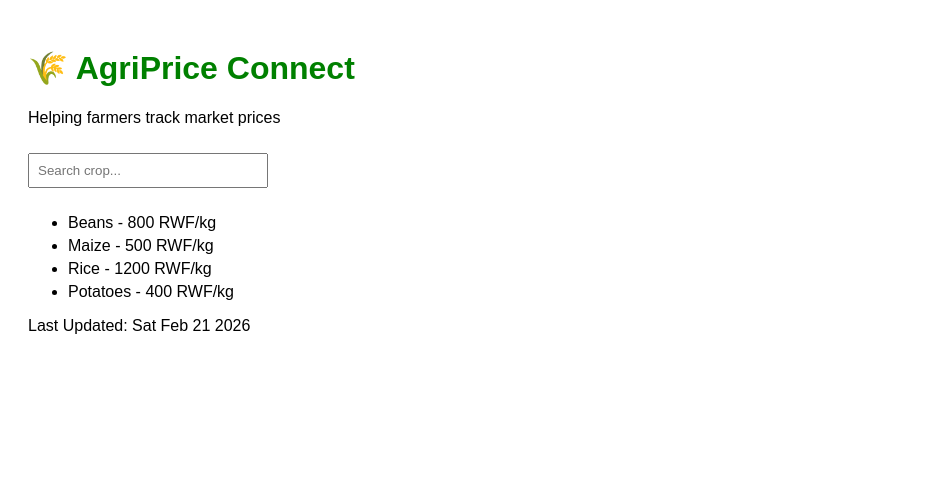
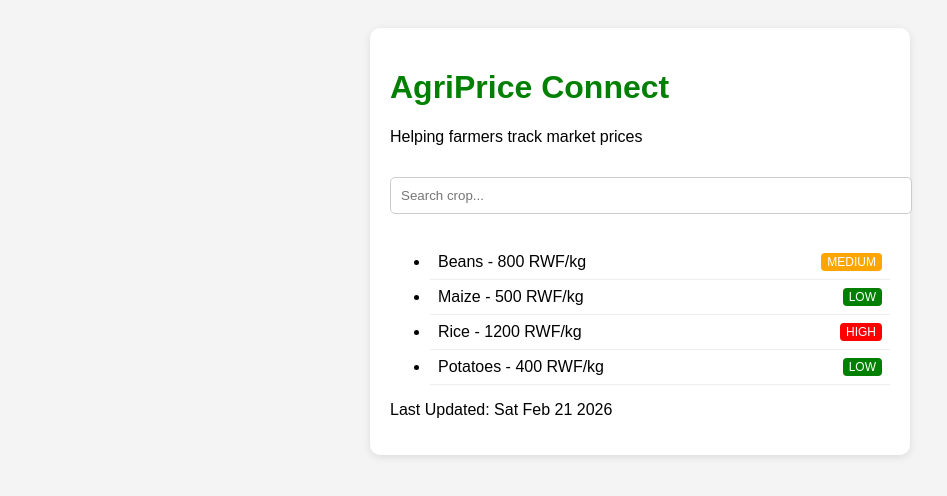
Before and after one commit to LassyGAKUBA/Agriprice-Connect, a plain HTML site: page index.html in a window 1280 px wide. Shown: the whole page, without its empty margins (0-947 px from the left). Drawn offline with Linux system fonts and the light colour scheme.

Commit message:
improve UI and add price category indicators

```diff
--- a/index.html
+++ b/index.html
@@ -1,19 +1,27 @@
 <!DOCTYPE html>
 <html>
 <head>
+  <meta charset="UTF-8">
   <title>AgriPrice Connect</title>
   <link rel="stylesheet" href="style.css">
 </head>
+
 <body>
 
-<h1>🌾 AgriPrice Connect</h1>
-<p>Helping farmers track market prices</p>
+<div class="container">
 
-<input type="text" id="search" placeholder="Search crop...">
+  <h1> AgriPrice Connect</h1>
+  <p>Helping farmers track market prices</p>
 
-<ul id="priceList"></ul>
+  <input type="text" id="search" placeholder="Search crop...">
 
-<p id="updated"></p>
+  <p id="noResults">No matching crops found</p>
+
+  <ul id="priceList"></ul>
+
+  <p id="updated"></p>
+
+</div>
 
 <script src="script.js"></script>
 
--- a/script.js
+++ b/script.js
@@ -1,17 +1,41 @@
 const data = [
-  { crop: "Beans", price: "800 RWF/kg" },
-  { crop: "Maize", price: "500 RWF/kg" },
-  { crop: "Rice", price: "1200 RWF/kg" },
-  { crop: "Potatoes", price: "400 RWF/kg" }
+  { crop: "Beans", price: 800 },
+  { crop: "Maize", price: 500 },
+  { crop: "Rice", price: 1200 },
+  { crop: "Potatoes", price: 400 }
 ];
 
 const list = document.getElementById("priceList");
+const noResults = document.getElementById("noResults");
+
+function getTag(price) {
+  if (price <= 500) return "low";
+  if (price <= 900) return "medium";
+  return "high";
+}
 
 function display(items) {
   list.innerHTML = "";
+
+  if (items.length === 0) {
+    noResults.style.display = "block";
+    return;
+  } else {
+    noResults.style.display = "none";
+  }
+
   items.forEach(item => {
     const li = document.createElement("li");
-    li.textContent = item.crop + " - " + item.price;
+
+    const tagClass = getTag(item.price);
+
+    li.innerHTML = `
+      ${item.crop} - ${item.price} RWF/kg
+      <span class="tag ${tagClass}">
+        ${tagClass.toUpperCase()}
+      </span>
+    `;
+
     list.appendChild(li);
   });
 }
--- a/style.css
+++ b/style.css
@@ -1,6 +1,16 @@
 body {
   font-family: Arial, sans-serif;
+  background: #f4f4f4;
   padding: 20px;
+}
+
+.container {
+  background: white;
+  padding: 20px;
+  border-radius: 10px;
+  max-width: 500px;
+  margin: auto;
+  box-shadow: 0 2px 8px rgba(0,0,0,0.1);
 }
 
 h1 {
@@ -8,11 +18,31 @@ h1 {
 }
 
 input {
-  padding: 8px;
-  width: 220px;
-  margin: 10px 0;
+  padding: 10px;
+  width: 100%;
+  margin: 15px 0;
+  border-radius: 5px;
+  border: 1px solid #ccc;
 }
 
 li {
-  margin: 5px 0;
+  padding: 8px;
+  border-bottom: 1px solid #eee;
 }
+
+.tag {
+  float: right;
+  font-size: 12px;
+  padding: 2px 6px;
+  border-radius: 4px;
+  color: white;
+}
+
+.low { background: green; }
+.medium { background: orange; }
+.high { background: red; }
+
+#noResults {
+  color: red;
+  display: none;
+}
```
